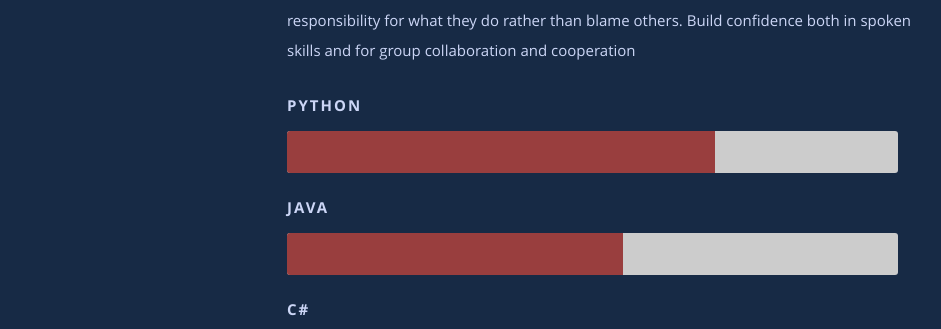
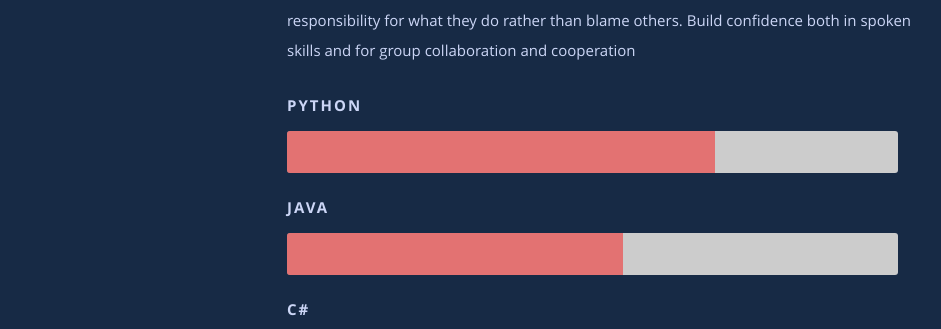
Before and after one commit to ygua699/info-ygua699.github.io, a plain HTML site: page index.html in a window 1280 px wide. Shown: the part 3128-3457 px from the top of the page, without its empty margins (118-1059 px from the left). Drawn offline with nearby package versions, Linux system fonts and the light colour scheme.

Commit message:
update css

```diff
--- a/css/layout.css
+++ b/css/layout.css
@@ -334,7 +334,7 @@ ul#nav li.current a { color: #F06000; }
 
    margin: 0;
    padding-right: 24px;
-  	background: #993e3e;
+  	background: #ff000071;
    display: inline-block;
   	height: 42px;
    line-height: 42px;
```
